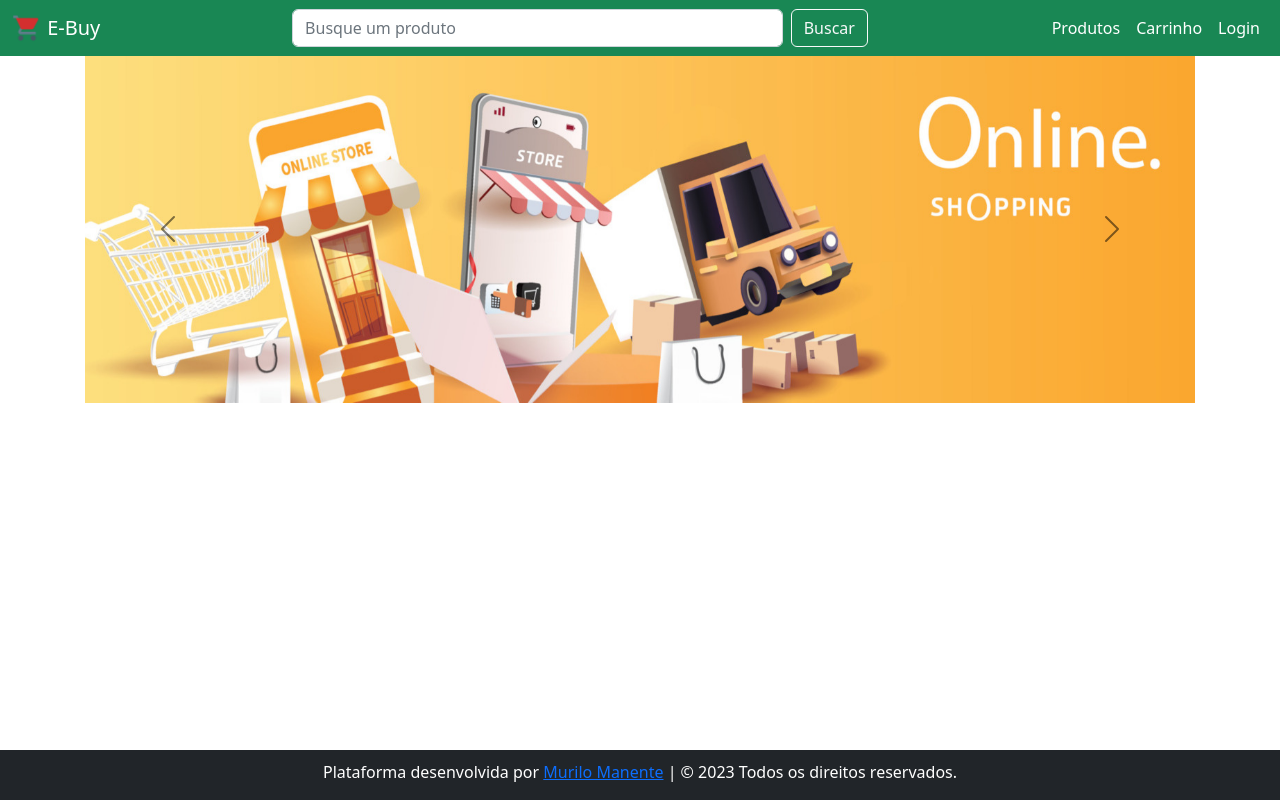
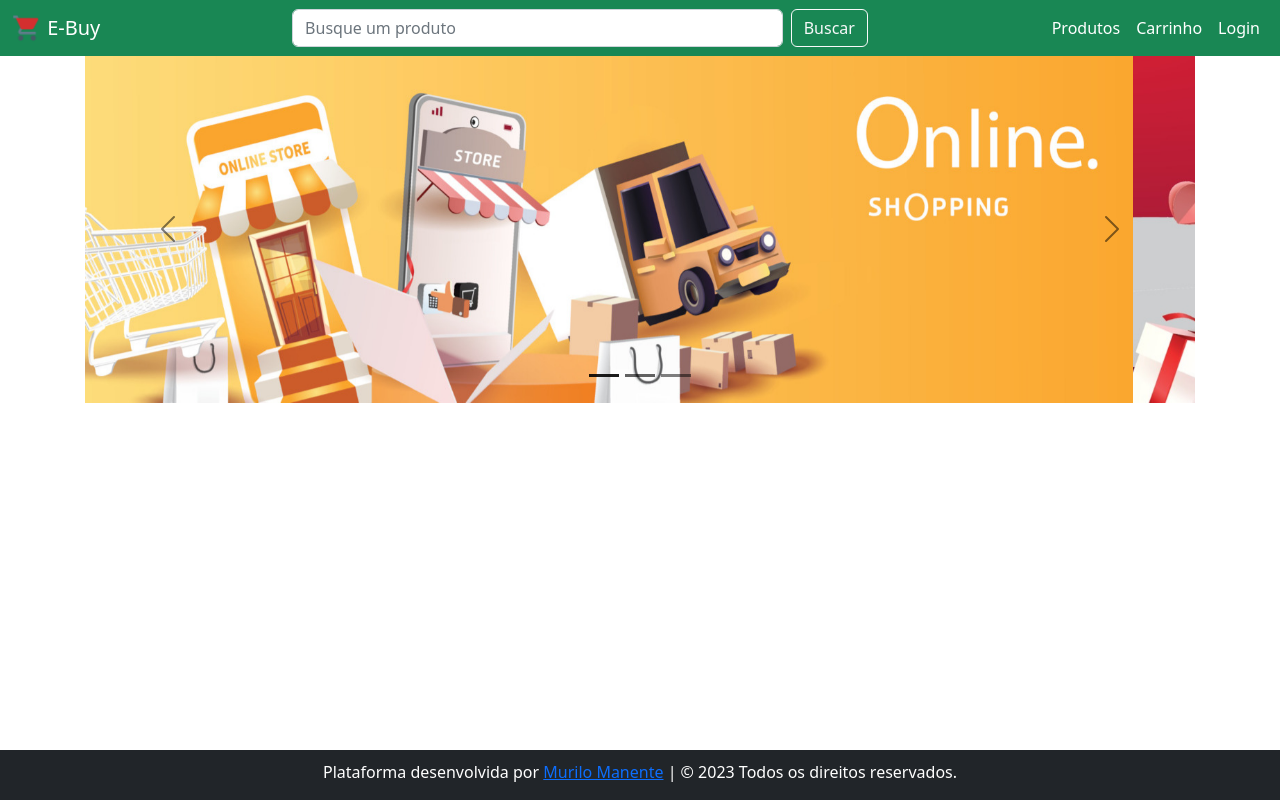
Before and after one commit to MUnente/EBuy.Ecommerce, an Angular app in the folder ebuy.app/: page /home in a window 1280 px wide. Built offline with nearby package versions, Linux system fonts and the light colour scheme.

Commit message:
feat: dynamic carousel indicators

```diff
--- a/ebuy.app/src/app/components/carousel/carousel-component/carousel.component.html
+++ b/ebuy.app/src/app/components/carousel/carousel-component/carousel.component.html
@@ -1,4 +1,15 @@
 <div id="carousel" class="carousel carousel-dark slide" data-bs-ride="carousel">
+    <div class="carousel-indicators">
+        <button
+            *ngFor="let item of images; index as i"
+            type="button"
+            data-bs-target="#carousel"
+            [attr.data-bs-slide-to]="i"
+            [ngClass]="{ 'active' : item.active }"
+            [attr.aria-current]="{ 'true' : item.active }"
+        ></button>
+    </div>
+
     <div class="carousel-inner">
         <div *ngFor="let image of images" class="carousel-item" [ngClass]="{ 'active' : image.active }" [attr.data-bs-interval]="image.interval">
             <img [src]="image.url" class="d-block w-100" [alt]="image.alt">
--- a/ebuy.app/src/app/pages/home/home-component/home.component.ts
+++ b/ebuy.app/src/app/pages/home/home-component/home.component.ts
@@ -11,19 +11,19 @@ export class HomeComponent {
   images: Image[] = [
     {
       url: '../../../assets/online-shopping_banner-1600x500.jpg',
-      interval: 10000,
+      interval: 5000,
       alt: 'Uma imagem com a cor de fundo amaréla com algumas figuras de celular remetendo a compras online.',
       active: true
     },
     {
       url: '../../../assets/discount-50-percent_banner-1600x500.jpg',
-      interval: 2000,
+      interval: 5000,
       alt: 'Imagem com a cor de fundo vermelha dizendo que estamos com 50% de desconto nos nossos produtos.',
       active: false
     },
     {
       url: '../../../assets/cashback_banner-1600x500.jpg',
-      interval: 0,
+      interval: 5000,
       alt: 'Imagem com a cor de fundo azul com alguém segurando um celular dizendo que temos cashback em nossas vendas.',
       active: false
     }
```
